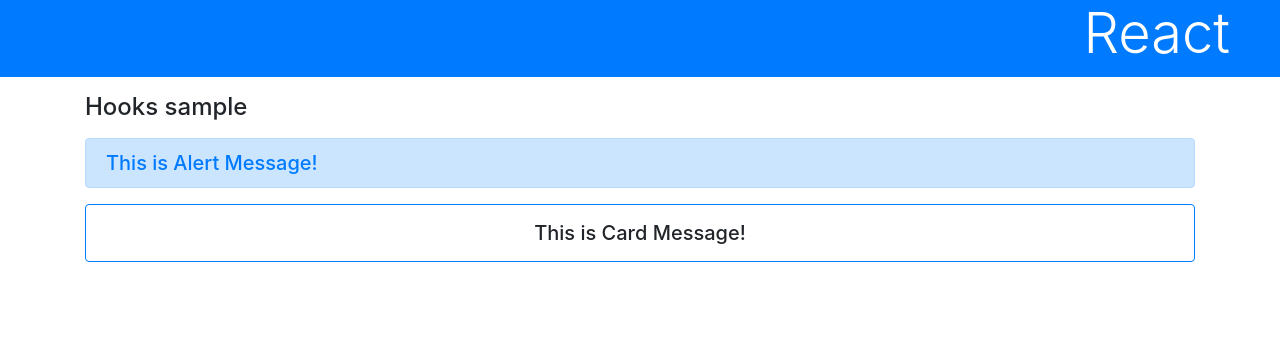
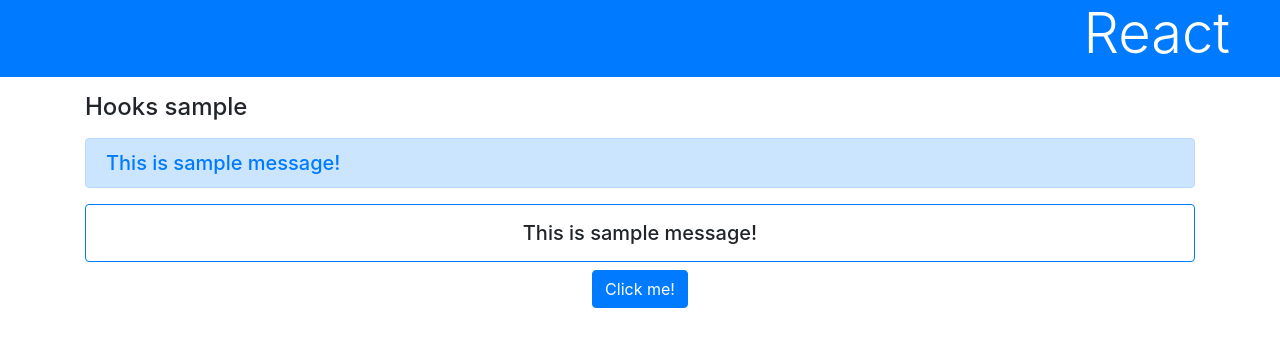
Before and after one commit to Haya372/react-started, a React (Create React App) app: page / in a window 1280 px wide. Shown: the top 346 px of the page. Built offline with nearby package versions, Linux system fonts and the light colour scheme.

Commit message:
属性で値を渡す

```diff
--- a/src/App.js
+++ b/src/App.js
@@ -1,30 +1,42 @@
 import { useState } from 'react';
 import './App.css';
 
-function AlertMessage(){
+function AlertMessage(props){
   return (
     <div className="alert alert-primary h5 text-primary">
-      This is Alert Message!
+      {props.message}
     </div>
   )
 }
 
-function CardMessage(){
+function CardMessage(props){
   return (
     <div className="card p-3 h5 border-primary text-center">
-      This is Card Message!
+      {props.message}
     </div>
   )
 }
 
 function App() {
+  const [msg, setMsg] = useState("This is sample message!");
+
+  const doAction = () => {
+    let res = window.prompt('type your name:');
+    setMsg("Hello " + res + "!!");
+  };
+
   return (
     <div>
       <h1 className="bg-primary text-white display-4">React</h1>
       <div className="container">
         <h4 className="my-3">Hooks sample</h4>
-        <AlertMessage />
-        <CardMessage />
+        <AlertMessage message={msg}/>
+        <CardMessage message={msg}/>
+        <div className="text-center">
+          <button onClick={doAction} className="btn btn-primary">
+            Click me!
+          </button>
+        </div>
       </div>
     </div>
   );
```
